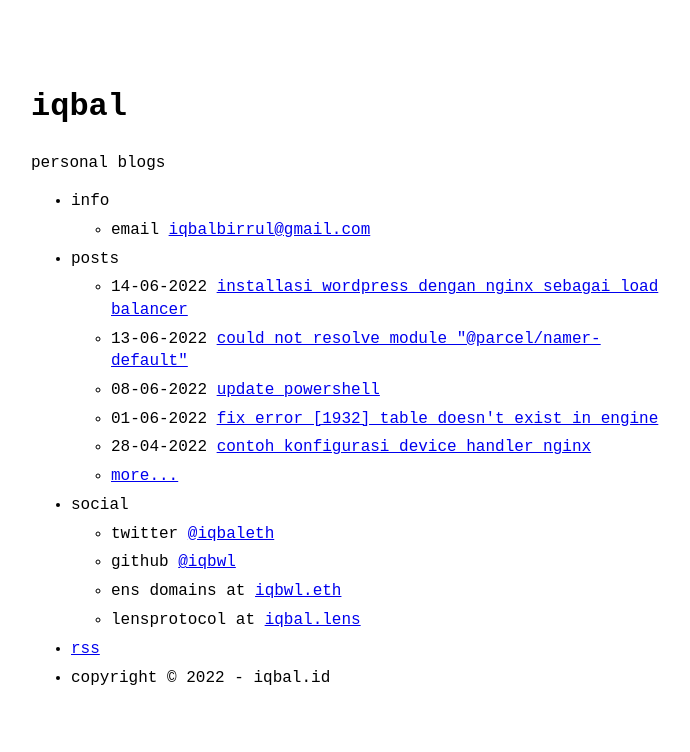
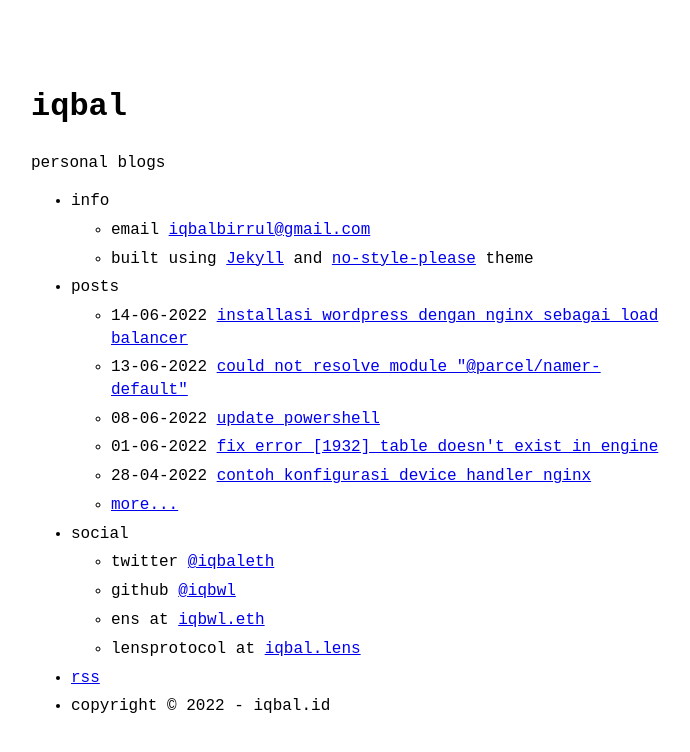
Before and after one commit to iqbwl/red.my.id, a Jekyll site: the page built from index.md, in a window 1280 px wide. Shown: the top 752 px of the page, without its empty margins (289-979 px from the left). Built offline with Jekyll 4.4.1, drawn with Linux system fonts in a browser that asks for light colours.

Commit message:
ubah _config.yml

```diff
--- a/_config.yml
+++ b/_config.yml
@@ -25,7 +25,15 @@
 plugins:
   - jekyll-feed
   - jekyll-seo-tag
-#  - jekyll-admin
+
+exclude:
+  - .jekyll-cache
+  - Gemfile
+  - Gemfile.lock
+  - LICENSE.txt
+  - README.md
+  - no-style-please.md
+  - no-style-please.gemspec
 
 # deployment
 host: 192.168.2.2
--- a/_data/menu.yml
+++ b/_data/menu.yml
@@ -5,6 +5,7 @@
   - title: info
     entries:
       - title: email <a href='mailto:iqbalbirrul@gmail.com'>iqbalbirrul@gmail.com</a>
+      - title: built using <a href='https://jekyllrb.com/'>Jekyll</a> and <a href='https://github.com/riggraz/no-style-please'>no-style-please</a> theme
 
   - title: posts
     post_list:
@@ -17,7 +18,7 @@
     entries:
       - title: twitter <a href='https://twitter.com/iqbaleth'>@iqbaleth</a>
       - title: github <a href='https://github.com/iqbwl'>@iqbwl</a>
-      - title: ens domains at <a href='https://etherscan.io/address/iqbwl.eth'>iqbwl.eth</a>
+      - title: ens at <a href='https://etherscan.io/address/iqbwl.eth'>iqbwl.eth</a>
       - title: lensprotocol at <a href='https://lenster.xyz/u/iqbal.lens'>iqbal.lens</a>
 
   - title: rss
```
